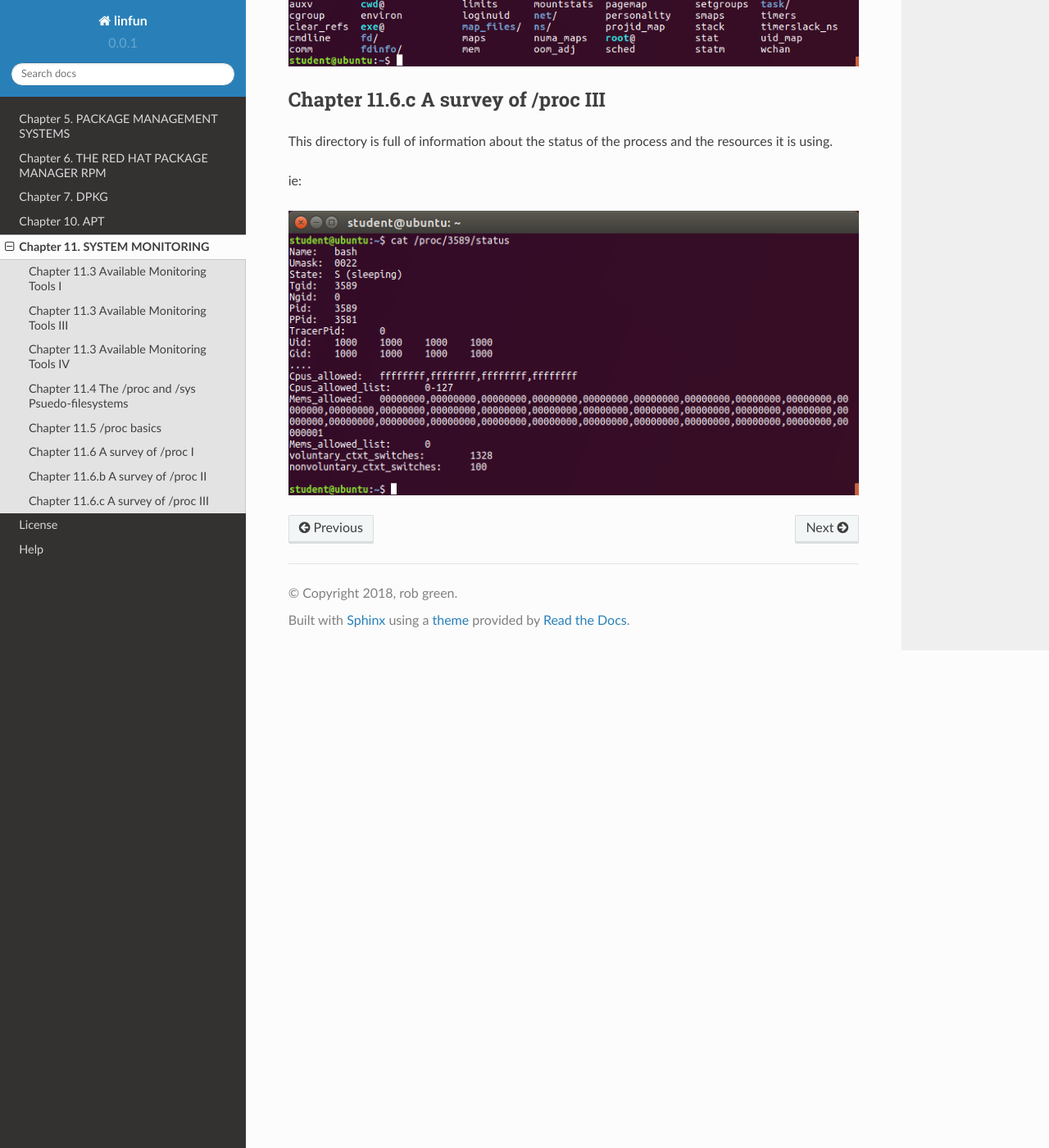
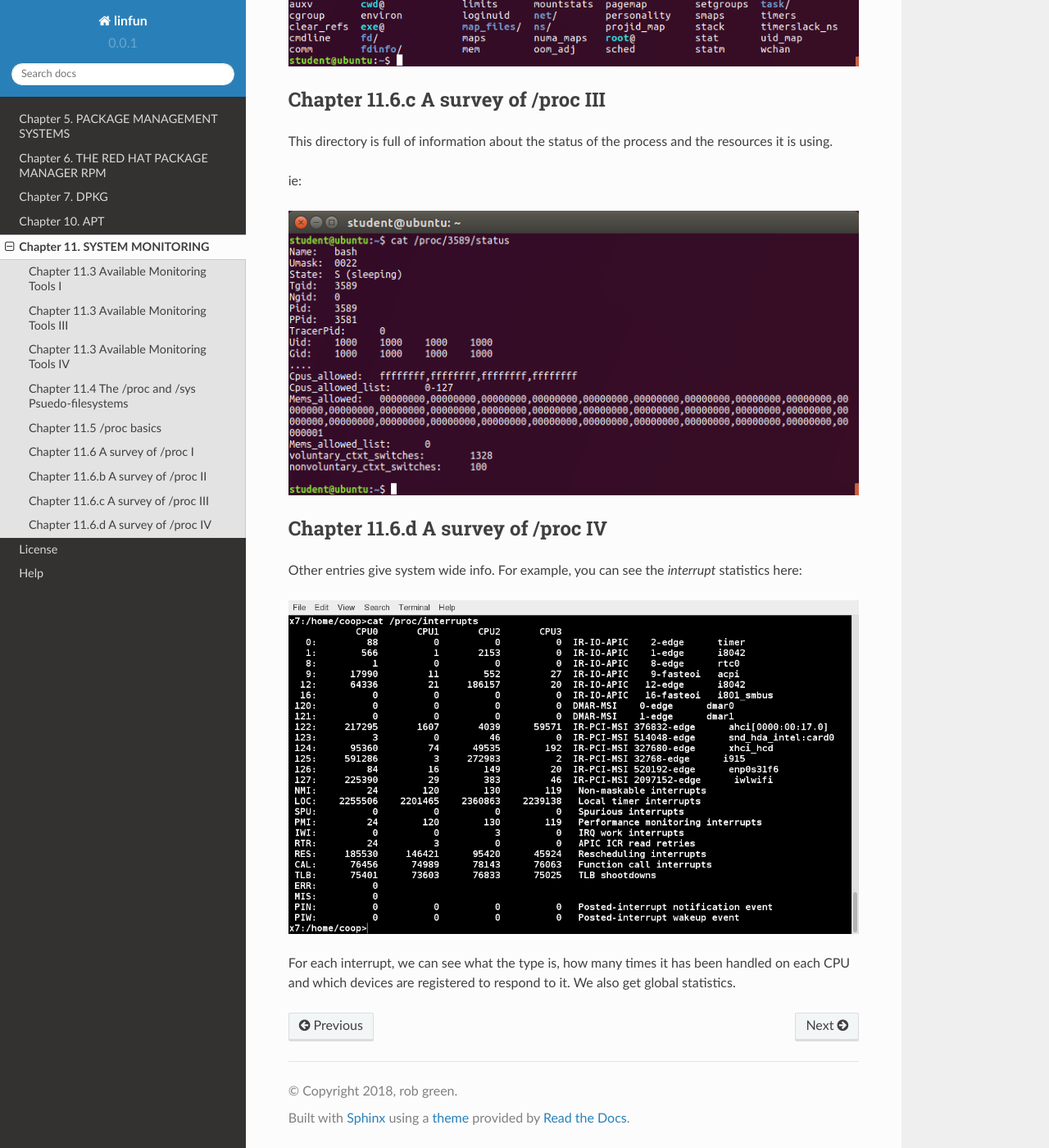
Before and after one commit to py010/linfun, a Sphinx documentation site: the page built from docs/source/chapter11.rst, in a window 1280 px wide and 1400 px high, scrolled down 3270 px. Shown: the whole window at 82% size. Built offline with Sphinx 7.4.7 and the Read the Docs theme 2.0.0, drawn with Linux system fonts in a browser that asks for light colours; pages that are not in the unit, such as notebooks, are missing from menus.

Commit message:
chapter 11.6.d proc interrupts

```diff
--- a/docs/source/chapter11.rst
+++ b/docs/source/chapter11.rst
@@ -128,3 +128,14 @@ This directory is full of information about the status of the process and the re
 ie:
 
 .. image:: https://github.com/py010/linfun/blob/master/docs/source/images/procstatus.png?raw=true
+
+
+Chapter 11.6.d A survey of /proc IV
+^^^^^^^^^^^^^^^^^^^^^^^^^^^^^^^^^^^
+
+Other entries give system wide info. For example, you can see the *interrupt* statistics here:
+
+
+.. image:: https://github.com/py010/linfun/blob/master/docs/source/images/procinterrupts.png?raw=true
+
+For each interrupt, we can see what the type is, how many times it has been handled on each CPU and which devices are registered to respond to it. We also get global statistics.
```
